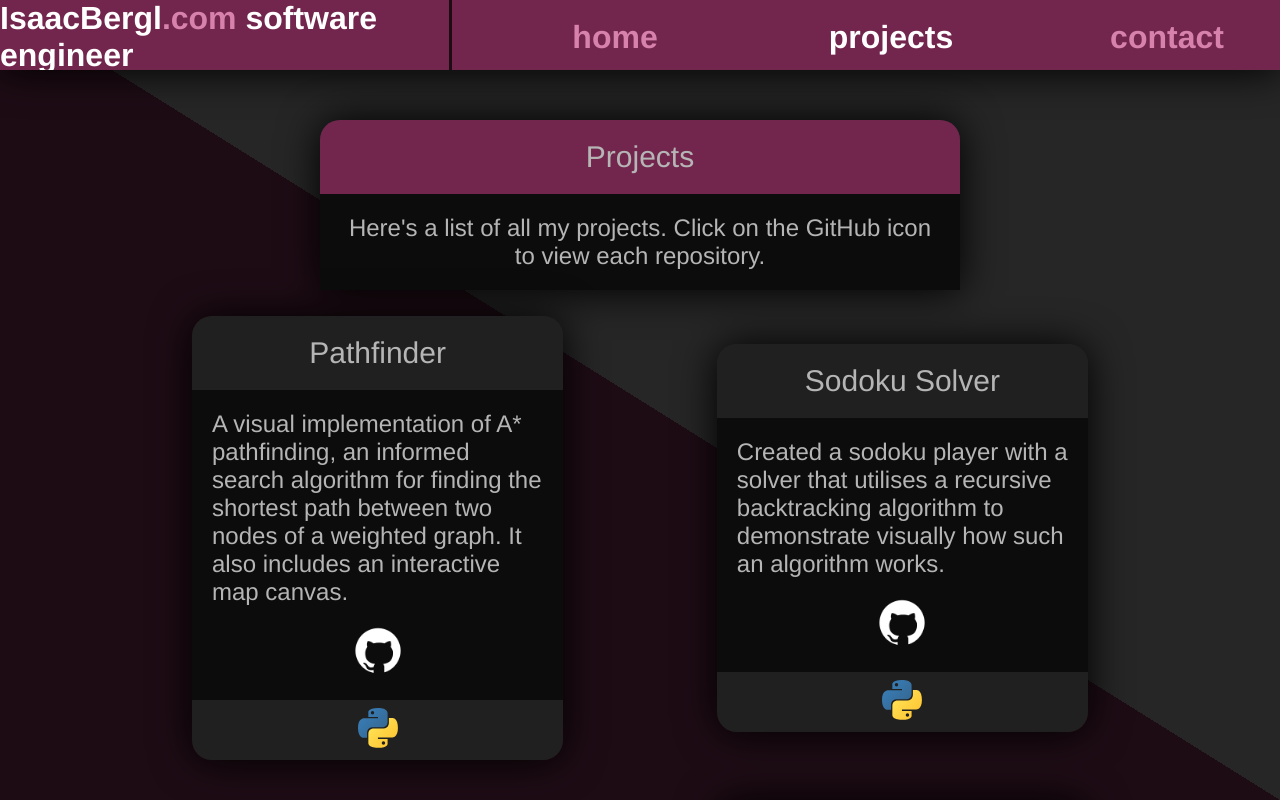
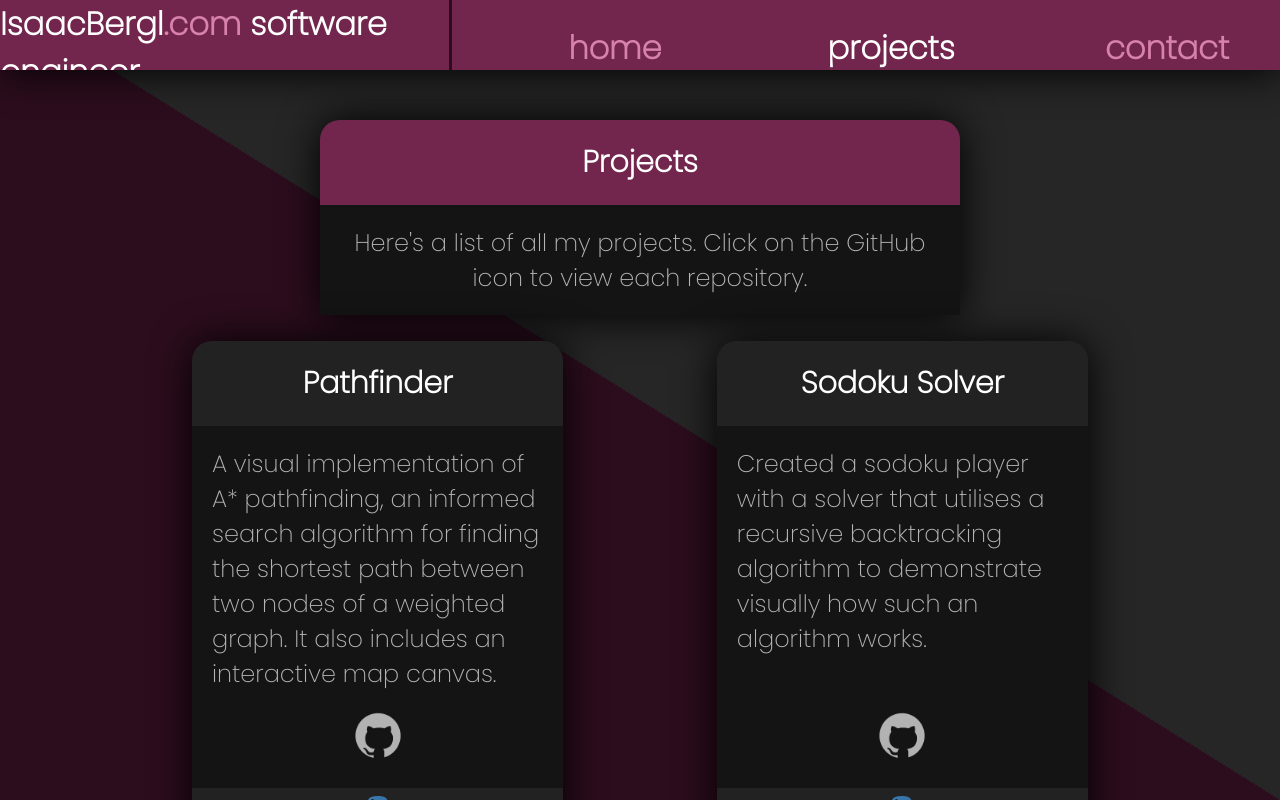
Before and after one commit to itbergl/personal-website-react, a React (Create React App) app: page / in a window 1280 px wide. Both pictures are taken after a click on the element "projects". Built offline with nearby package versions, Linux system fonts and the light colour scheme.

Commit message:
added shadows and recolouring

```diff
--- a/src/components/SubPages/Experience.js
+++ b/src/components/SubPages/Experience.js
@@ -1,4 +1,4 @@
-import Panel from "./Panel";
+// import Panel from "./Panel";
 import TimelineEvent from "./TimelineEvent";
 
 const Experience = () => {
@@ -14,9 +14,7 @@ const Experience = () => {
     <div>
       <div className="timeline">
         <div className="timeline-line"></div>
-        <div className="year-label">
-          <h3>Today</h3>
-        </div>
+        {year("Today")}
         <TimelineEvent title={<div>Started JB HIFI</div>}>
           Lorem ipsum, dolor sit amet consectetur adipisicing elit. Natus
           eligendi ab, enim eveniet atque, hic magnam voluptatibus non excepturi
--- a/src/components/SubPages/Panel.js
+++ b/src/components/SubPages/Panel.js
@@ -16,7 +16,6 @@ const Panel = ({
   scrollable,
 }) => {
   const radius = "20px";
-
   const css = horizontal
     ? {
         borderTopRightRadius: footer ? radius : "",
@@ -32,6 +31,7 @@ const Panel = ({
       };
 
   css.width = width;
+  //
   css.height = height;
   css.margin = "auto";
   css.flexDirection = horizontal ? "row" : "column";
@@ -54,15 +54,16 @@ const Panel = ({
       style={css}
       onClick={onClick}
     >
-      <div className="unselectable-text" style={cssHeader}>
+      <div className="unselectable-text title-text" style={cssHeader}>
         {title}
       </div>
       <div
         style={{
           backgroundColor: mainColor,
-          overflowY: scrollable ? "scrollable" : "",
+          overflowY: scrollable ? "scroll" : "",
           padding: padMain ? radius : 0,
           width: "100%",
+          height: horizontal ? "" : "100%",
         }}
       >
         {children}
@@ -79,7 +80,7 @@ Panel.defaultProps = {
   width: "100%",
   bannerColor: "var(--col-box-primary)",
   mainColor: "var(--col-box-secondary)",
-  height: "auto",
+  height: "100%",
   padMain: true,
   titlePanel: false,
   horizontal: false,
--- a/src/components/SubPages/Project.js
+++ b/src/components/SubPages/Project.js
@@ -1,4 +1,4 @@
-import React, { Children } from "react";
+// import React, { Children } from "react"
 import Technology from "./Technology";
 import Panel from "./Panel";
 import github from "../../images/github.png";
@@ -22,13 +22,22 @@ const Project = ({ children, name, technologies, repo }) => {
       //   }
     >
       {" "}
-      <div style={{ display: "flex", flexDirection: "column", rowGap: "20px" }}>
+      <div
+        style={{
+          display: "flex",
+          flexDirection: "column",
+          rowGap: "20px",
+          height: "100%",
+        }}
+      >
         <div className="panel-text">{children}</div>
         <a
           style={{
             display: "block",
             marginLeft: "auto",
             marginRight: "auto",
+
+            marginTop: "auto",
           }}
           href={repo}
           target="_blank"
--- a/src/index.css
+++ b/src/index.css
@@ -1,18 +1,19 @@
+@import url("https://fonts.googleapis.com/css2?family=Poppins:wght@200&display=swap");
 :root {
     --col-primary: #73264d;
-    --col-background-primary: #1e0c15;
+    --col-background-primary: #2c0d1d;
     --col-background-secondary: #262626;
     --col-selected-text: white;
     --col-banner-text: #d682ac;
-    --col-box-primary: #202020;
-    --col-box-secondary: #0c0c0c;
-    --col-regular-text: rgb(182, 181, 181);
+    --col-box-primary: #222222;
+    --col-box-secondary: #141414;
+    --col-regular-text: #b6b5b5;
     --shadow: 0px 1px 40px black;
 }
 
 body {
     margin: 0;
-    font-family: -apple-system, BlinkMacSystemFont, "Segoe UI", "Roboto", "Oxygen", "Ubuntu", "Cantarell", "Fira Sans", "Droid Sans", "Helvetica Neue", sans-serif;
+    font-family: "Poppins", sans-serif;
     -webkit-font-smoothing: antialiased;
     -moz-osx-font-smoothing: grayscale;
     height: 100%;
@@ -20,7 +21,7 @@ body {
 }
 
 code {
-    font-family: source-code-pro, Menlo, Monaco, Consolas, "Courier New", monospace;
+    font-family: "Poppins", sans-serif;
 }
 
 
@@ -61,12 +62,19 @@ code {
 /* make this a separate componenet to blend the triangle edge */
 
 .page {
+    font-family: "Poppins", sans-serif;
     height: 100vh;
     background: linear-gradient( to bottom left, var(--col-background-secondary) 0%, var(--col-background-secondary) 50%, var(--col-background-primary) 50%, var(--col-background-primary) 100%);
 }
 
+.title-text {
+    font-weight: 600;
+    color: var(--col-selected-text);
+}
+
 .banner {
     /* opacity: 70%; */
+    position: relative;
     background-color: var(--col-primary);
     overflow: hidden;
     color: var(--col-banner-text);
@@ -77,6 +85,7 @@ code {
     align-items: center;
     gap: 50px;
     box-shadow: var(--shadow);
+    z-index: 2;
 }
 
 .banner-line {
@@ -101,6 +110,7 @@ code {
 
 .banner-text {
     cursor: pointer;
+    font-weight: 900;
     margin: 0;
 }
 
@@ -239,6 +249,7 @@ li:not(:last-child) {
 
 .page-title {
     text-align: center;
+    font-weight: 600;
     font-size: 30px;
 }
 
@@ -279,7 +290,7 @@ li:not(:last-child) {
 .contact-icon {
     text-align: center;
     width: 50px;
-    filter: brightness(0) invert(1);
+    filter: invert(67%) sepia(0%) saturate(2275%) hue-rotate(59deg) brightness(103%) contrast(105%);
 }
 
 .contact-info {
@@ -375,7 +386,7 @@ body {
 .year-label {
     width: 80px;
     text-align: center;
-    color: var(--col-regular-text);
+    color: var(--col-selected-text);
     margin: auto;
     background-color: var(--col-banner-text);
     z-index: 2;
```
